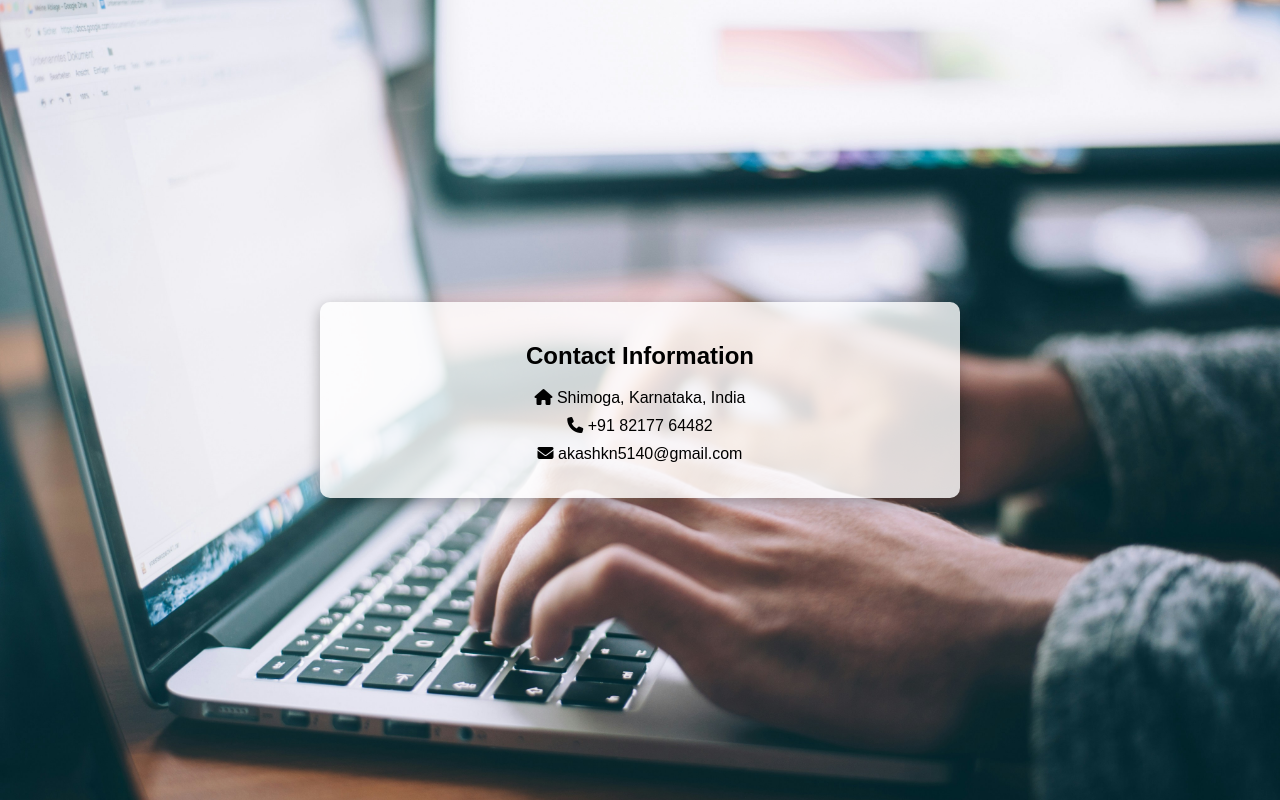
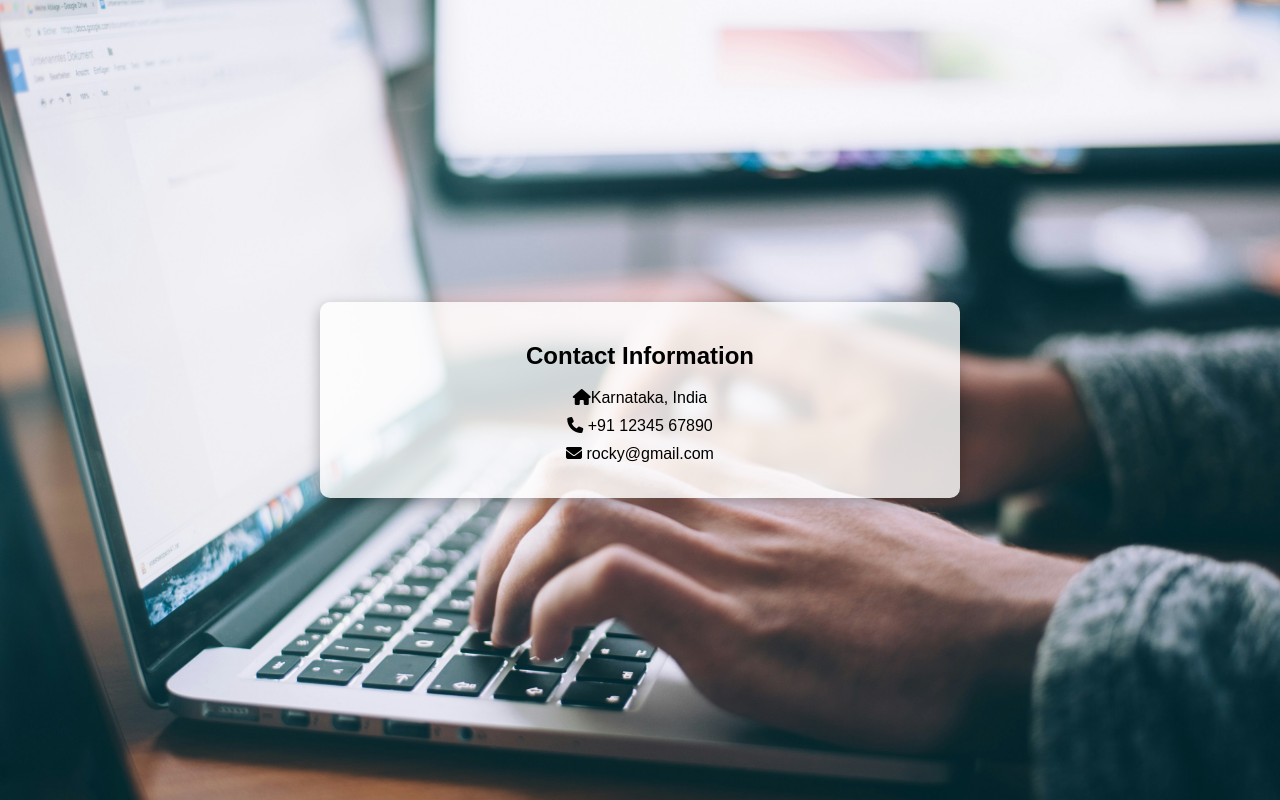
Before and after one commit to vhghgfdhgfjhg/portfolio, a plain HTML site: page contact.html in a window 1280 px wide. Drawn offline with Linux system fonts and the light colour scheme.

Commit message:
Update contact.html

```diff
--- a/contact.html
+++ b/contact.html
@@ -12,9 +12,9 @@
         <div class="content">
 <h2>Contact Information</h2>
             <div class="contact-details">
-<p><strong><i class="fa-solid fa-house"></i></strong> Shimoga, Karnataka, India</p>
-                <p><strong><i class="fa-solid fa-phone"></i></strong> +91 82177 64482</p>
-                <p><strong><i class="fa-solid fa-envelope"></i></strong> akashkn5140@gmail.com</p>
+<p><strong><i class="fa-solid fa-house"></i></strong>Karnataka, India</p>
+                <p><strong><i class="fa-solid fa-phone"></i></strong> +91 12345 67890</p>
+                <p><strong><i class="fa-solid fa-envelope"></i></strong> rocky@gmail.com</p>
             </div>
         </div>
     </div>
```
